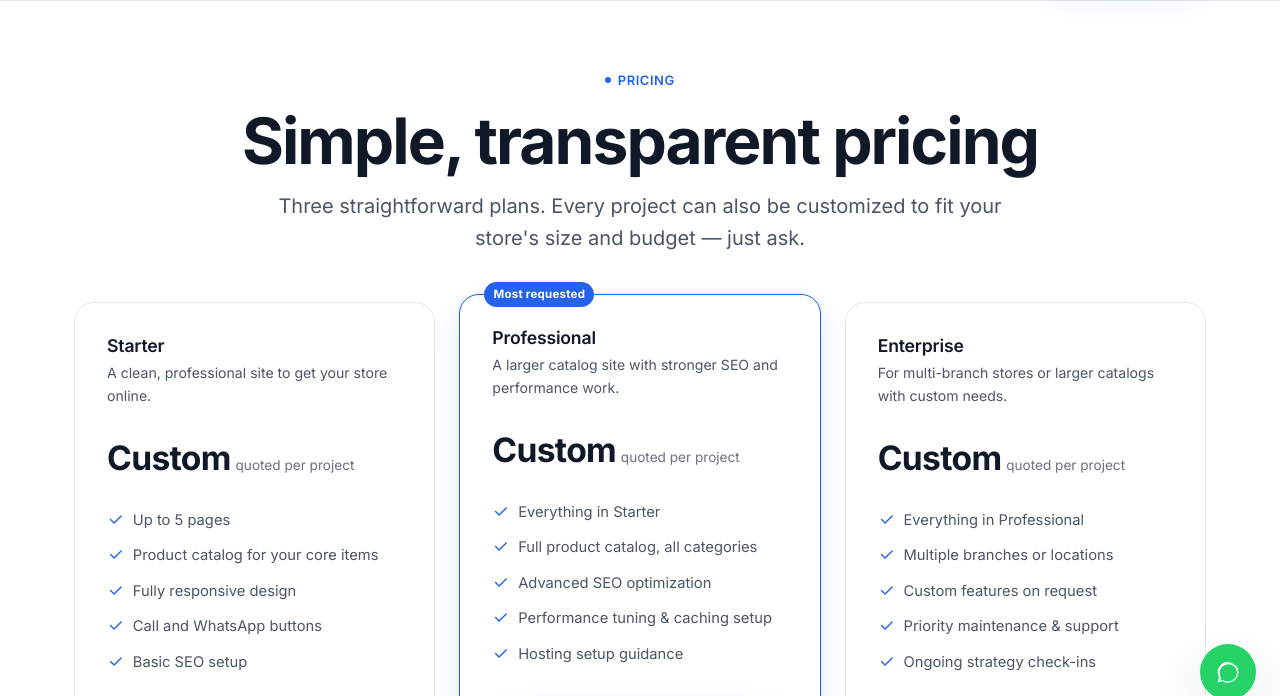
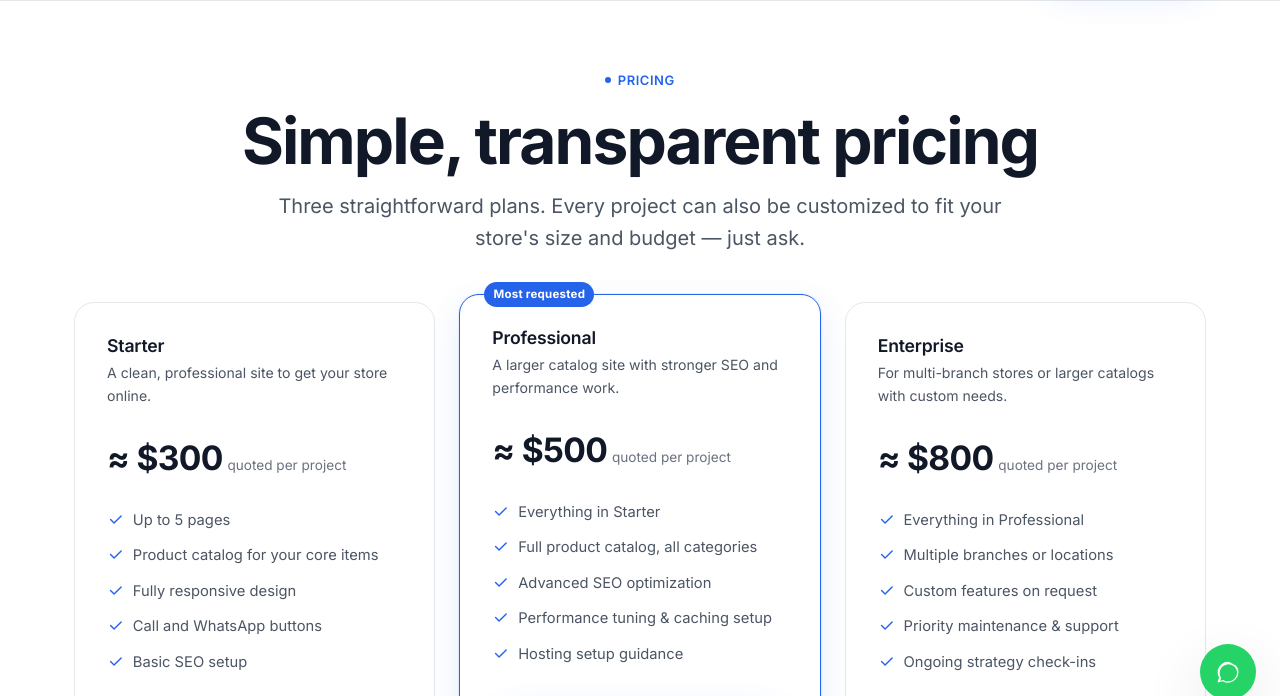
Before and after one commit to stocklinklb/stocklink-website, a plain HTML site: page pricing.html in a window 1280 px wide. Shown: the part 76-772 px from the top of the page. Drawn offline with Linux system fonts and the light colour scheme.

Commit message:
Update pricing.html

```diff
--- a/pricing.html
+++ b/pricing.html
@@ -68,7 +68,7 @@
         <div class="price-card reveal">
           <h3>Starter</h3>
           <p class="price-tagline">A clean, professional site to get your store online.</p>
-          <div class="price-amount"><span class="amount">Custom</span><span class="unit">quoted per project</span></div>
+          <div class="price-amount"><span class="amount"> ≈ $300</span><span class="unit">quoted per project</span></div>
           <ul class="price-features">
             <li><svg viewBox="0 0 24 24" fill="none" stroke="currentColor" stroke-width="2" stroke-linecap="round" stroke-linejoin="round"><path d="m5 12 5 5L20 7"/></svg>Up to 5 pages</li>
             <li><svg viewBox="0 0 24 24" fill="none" stroke="currentColor" stroke-width="2" stroke-linecap="round" stroke-linejoin="round"><path d="m5 12 5 5L20 7"/></svg>Product catalog for your core items</li>
@@ -83,7 +83,7 @@
           <span class="badge">Most requested</span>
           <h3>Professional</h3>
           <p class="price-tagline">A larger catalog site with stronger SEO and performance work.</p>
-          <div class="price-amount"><span class="amount">Custom</span><span class="unit">quoted per project</span></div>
+          <div class="price-amount"><span class="amount"> ≈ $500</span><span class="unit">quoted per project</span></div>
           <ul class="price-features">
             <li><svg viewBox="0 0 24 24" fill="none" stroke="currentColor" stroke-width="2" stroke-linecap="round" stroke-linejoin="round"><path d="m5 12 5 5L20 7"/></svg>Everything in Starter</li>
             <li><svg viewBox="0 0 24 24" fill="none" stroke="currentColor" stroke-width="2" stroke-linecap="round" stroke-linejoin="round"><path d="m5 12 5 5L20 7"/></svg>Full product catalog, all categories</li>
@@ -97,7 +97,7 @@
         <div class="price-card reveal">
           <h3>Enterprise</h3>
           <p class="price-tagline">For multi-branch stores or larger catalogs with custom needs.</p>
-          <div class="price-amount"><span class="amount">Custom</span><span class="unit">quoted per project</span></div>
+          <div class="price-amount"><span class="amount"> ≈ $800</span><span class="unit">quoted per project</span></div>
           <ul class="price-features">
             <li><svg viewBox="0 0 24 24" fill="none" stroke="currentColor" stroke-width="2" stroke-linecap="round" stroke-linejoin="round"><path d="m5 12 5 5L20 7"/></svg>Everything in Professional</li>
             <li><svg viewBox="0 0 24 24" fill="none" stroke="currentColor" stroke-width="2" stroke-linecap="round" stroke-linejoin="round"><path d="m5 12 5 5L20 7"/></svg>Multiple branches or locations</li>
```
